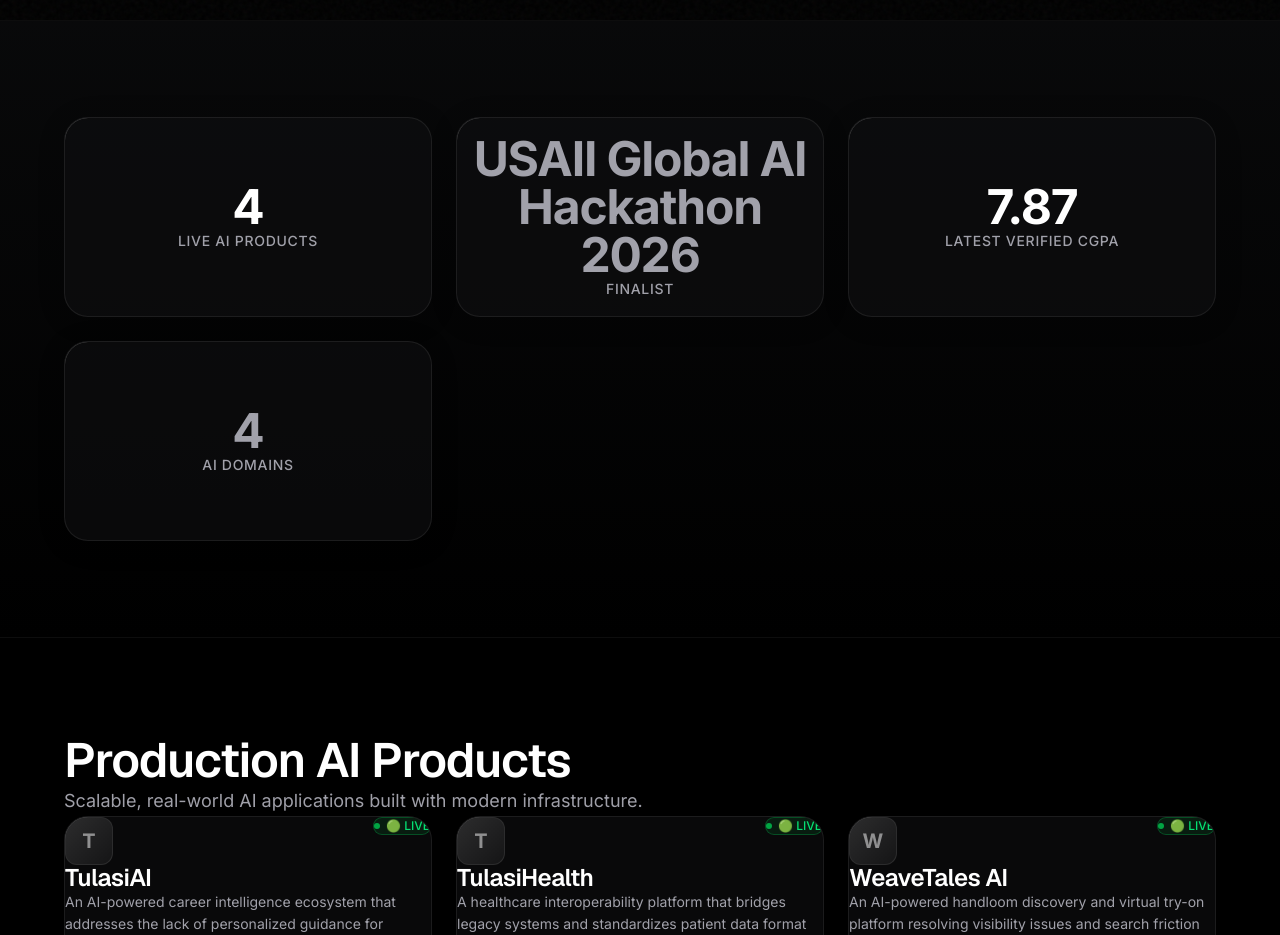
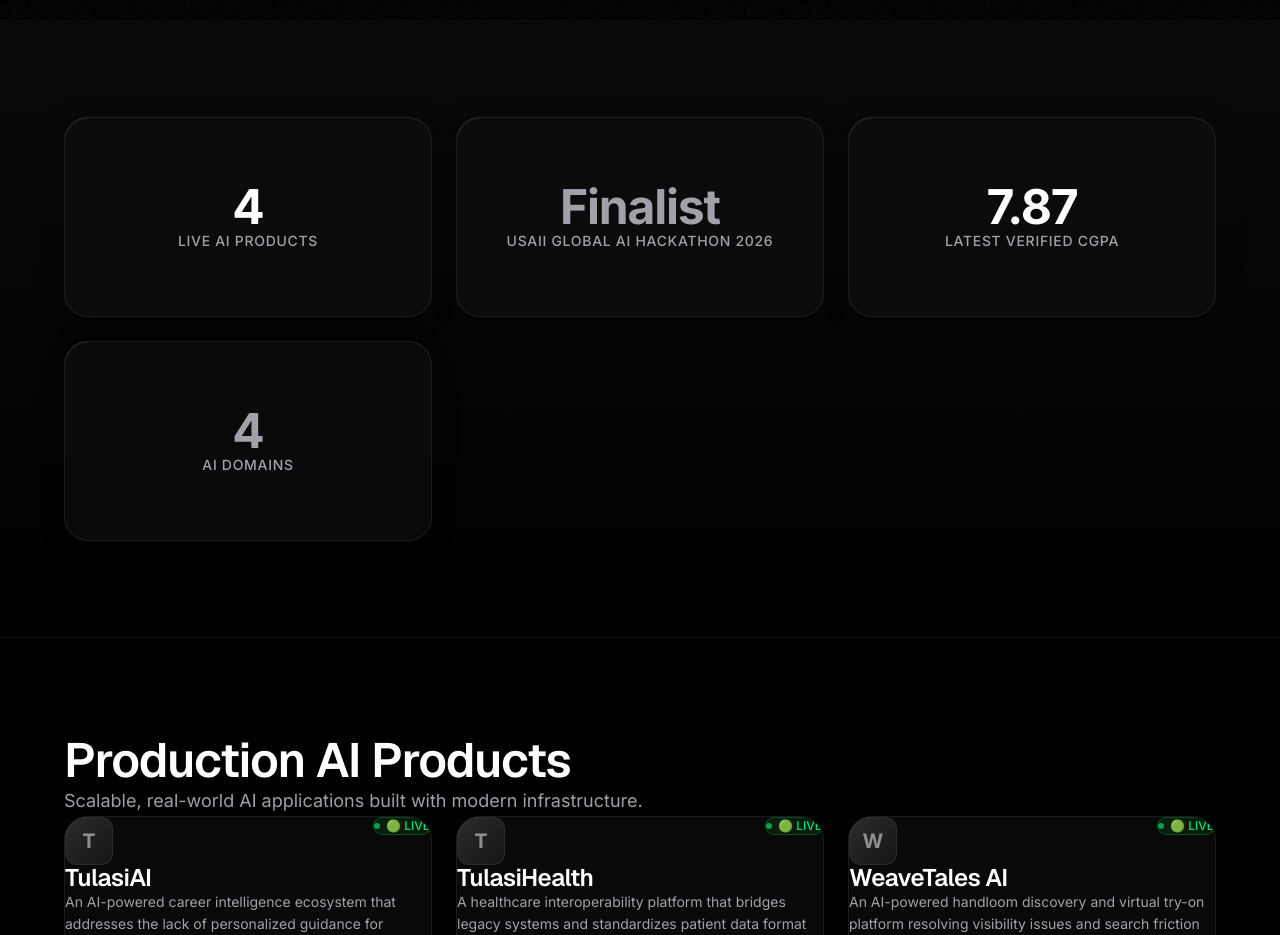
Before and after one commit to Abishek2207/Abishek_Portfolio, a Next.js app: page / in a window 1280 px wide. Shown: the part 780-1715 px from the top of the page. Built offline with nearby package versions, Linux system fonts and the light colour scheme.

Commit message:
Swap USAII metrics label and value formatting

```diff
--- a/src/components/sections/Metrics.tsx
+++ b/src/components/sections/Metrics.tsx
@@ -5,7 +5,7 @@
 export default function Metrics() {
   const metrics = [
     { label: "Live AI Products", value: "4", highlight: true },
-    { label: "Finalist", value: "USAII Global AI Hackathon 2026", highlight: false },
+    { label: "USAII Global AI Hackathon 2026", value: "Finalist", highlight: false },
     { label: "Latest Verified CGPA", value: "7.87", highlight: true },
     { label: "AI Domains", value: "4", highlight: false },
   ];
```
